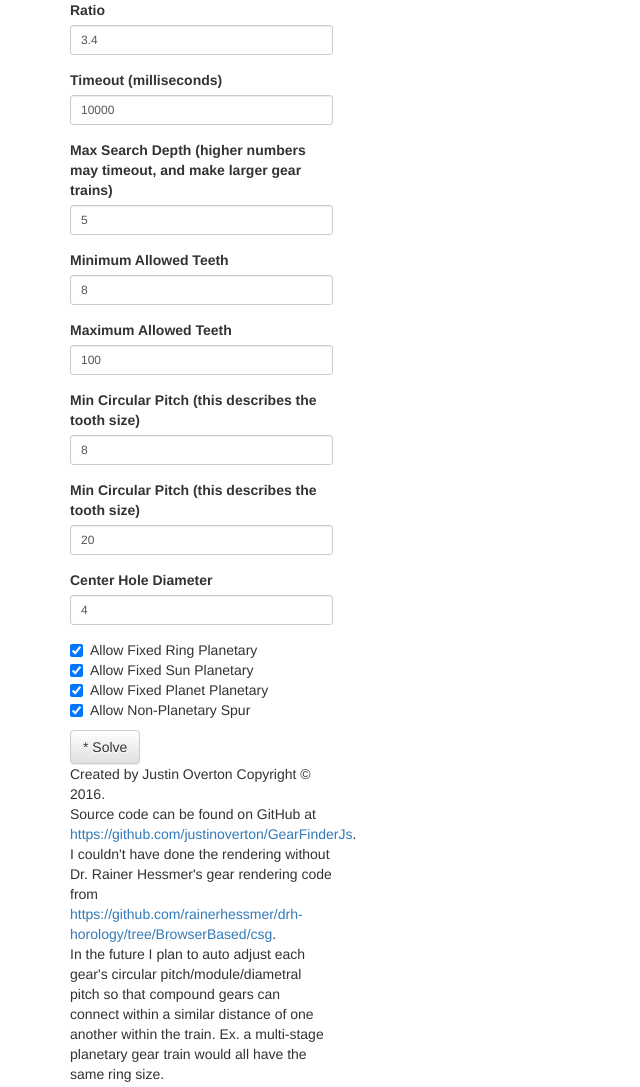
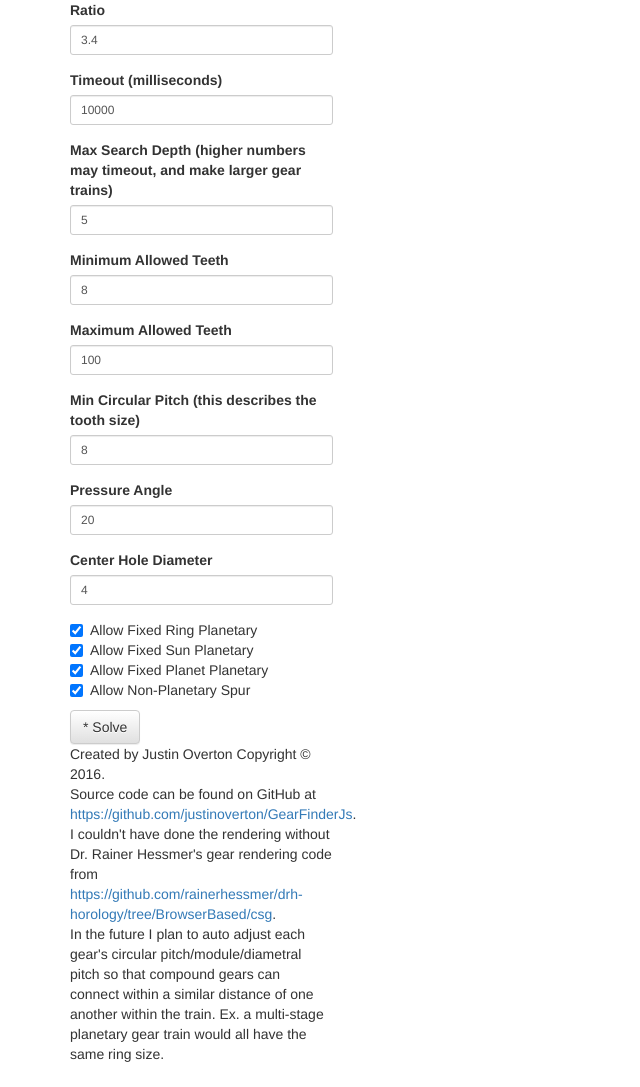
Before and after one commit to justinoverton/GearFinderJs, a plain HTML site: page index.html in a window 1280 px wide. Shown: the whole page, without its empty margins (0-640 px from the left). Drawn offline with nearby package versions, Linux system fonts and the light colour scheme.

Commit message:
Fixed label

```diff
--- a/index.html
+++ b/index.html
@@ -72,7 +72,7 @@
 			    <input type="number" class="form-control input-sm" id="minCircularPitch" step="1" ng-model="options.minCircularPitch" />
 			  </div>
 			  <div class="form-group">
-			    <label for="pressureAngle">Min Circular Pitch (this describes the tooth size)</label>
+			    <label for="pressureAngle">Pressure Angle</label>
 			    <input type="number" class="form-control input-sm" id="pressureAngle" step="1" ng-model="options.pressureAngle" />
 			  </div>
 			  <div class="form-group">
```
